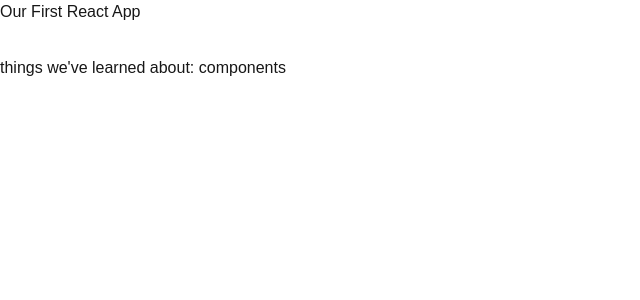
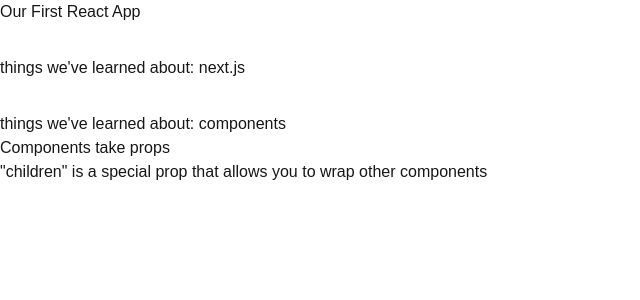
Before and after one commit to NAIT-DMIT2008-Fall2025/DMIT2008-A03-Fall-2025, a Next.js app in the folder 3-nextjs-intro-START/hello-next-dmit2008/: page / in a window 1280 px wide. Shown: the top 300 px of the page, without its empty margins (0-640 px from the left). Built offline with nearby package versions, Linux system fonts and the light colour scheme.

Commit message:
class progress pushed

```diff
--- a/3-nextjs-intro-START/hello-next-dmit2008/components/LearningList.js
+++ /dev/null
@@ -1,6 +0,0 @@
-// our new component
-export default function LearningList({title}) {
-    return <div>
-        <h2>things we've learned about: {title}</h2>
-    </div>
-}
--- /dev/null
+++ b/3-nextjs-intro-START/hello-next-dmit2008/components/LearningList.jsx
@@ -0,0 +1,10 @@
+// our new component
+// we have one prop here called title.
+// we add a second prop called children (which is special)
+export default function LearningList({title, children}) {
+    return <div>
+        <h2>things we've learned about: {title}</h2>
+        {/* we're going to open and close the javascript tags */}
+        {children}
+    </div>
+}
--- a/3-nextjs-intro-START/hello-next-dmit2008/pages/index.js
+++ b/3-nextjs-intro-START/hello-next-dmit2008/pages/index.js
@@ -14,7 +14,15 @@
         {/* Over here this is returning JSX */}
         <h1>Our First React App</h1>
         {/* below here we're going to use our component */}
-        <LearningList title="components" />
+        <LearningList title="next.js" />
+        {/* Looking below we can see
+        that passing in children is optional. */}
+        <LearningList title="components">
+          <ul>
+            <li>Components take props</li>
+            <li>"children" is a special prop that allows you to wrap other components</li>
+          </ul>
+        </LearningList>
       </main>
 
     </div>
```
Also changed, not shown: 2 other files (tests, documents, lock files or other folders).
